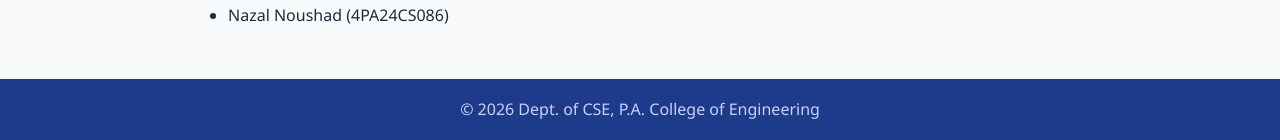
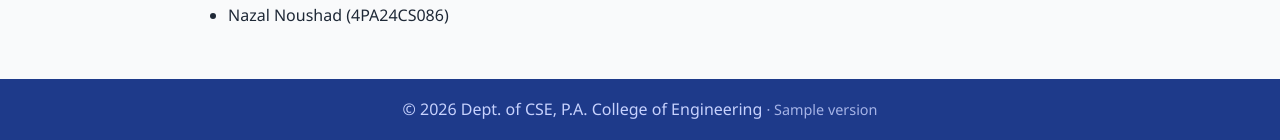
Before and after one commit to muhammad-12pa/hiring-scam-detector, a Flask app: template templates/index.html in a window 1280 px wide. Shown: the part 1454-1594 px from the top of the page. Run offline with Flask 3, Linux system fonts and the light colour scheme; the template is opened without the code that fills it: most values are stand-ins (such as "Sample title", 1, 10 or a date in 2020); parts of the project's set-up code (start-up, migrations or seed data) failed here and were passed over.

Commit message:
v1.2: show app version in footer and at /version
Version also cache-busts script.js so browsers load the new frontend after a deploy.

Co-Authored-By: Claude Opus 5.5 <noreply@anthropic.com>
Claude-Session: https://claude.ai/code/session_019QWMaVrvR9ct6AreLANLf9

```diff
--- a/app.py
+++ b/app.py
@@ -7,6 +7,9 @@ from flask import Flask, render_template, request, jsonify
 from lime.lime_text import LimeTextExplainer
 
 app = Flask(__name__)
+
+# Bump on every deploy; shown in the page footer and at /version so you can tell it's live.
+VERSION = "v1.2"
 
 # ---------- Load everything saved by the notebook ----------
 with open("model/config.json") as f:
@@ -120,7 +123,12 @@ TOO_SHORT = {"error": "Please paste a longer job posting (at least 20 characters
 # ---------- Routes ----------
 @app.route("/")
 def home():
-    return render_template("index.html", demo_mode=False)
+    return render_template("index.html", demo_mode=False, version=VERSION)
+
+
+@app.route("/version")
+def version():
+    return jsonify({"version": VERSION})
 
 
 @app.route("/predict", methods=["POST"])
--- a/static/style.css
+++ b/static/style.css
@@ -47,3 +47,4 @@ textarea { width: 100%; padding: 14px; border: 1px solid #cbd5e1; border-radius:
 .team { display: flex; gap: 40px; margin-top: 18px; flex-wrap: wrap; }
 .team ul { margin-left: 18px; }
 footer { background: #1e3a8a; color: #c7d2fe; text-align: center; padding: 18px; }
+footer .version { opacity: 0.8; font-size: 0.9em; white-space: nowrap; }
--- a/templates/index.html
+++ b/templates/index.html
@@ -77,7 +77,7 @@
     </div>
   </section>
 
-  <footer>© 2026 Dept. of CSE, P.A. College of Engineering</footer>
-  <script src="{{ url_for('static', filename='script.js') }}"></script>
+  <footer>© 2026 Dept. of CSE, P.A. College of Engineering <span class="version">· {{ version }}</span></footer>
+  <script src="{{ url_for('static', filename='script.js') }}?v={{ version }}"></script>
 </body>
 </html>
```
